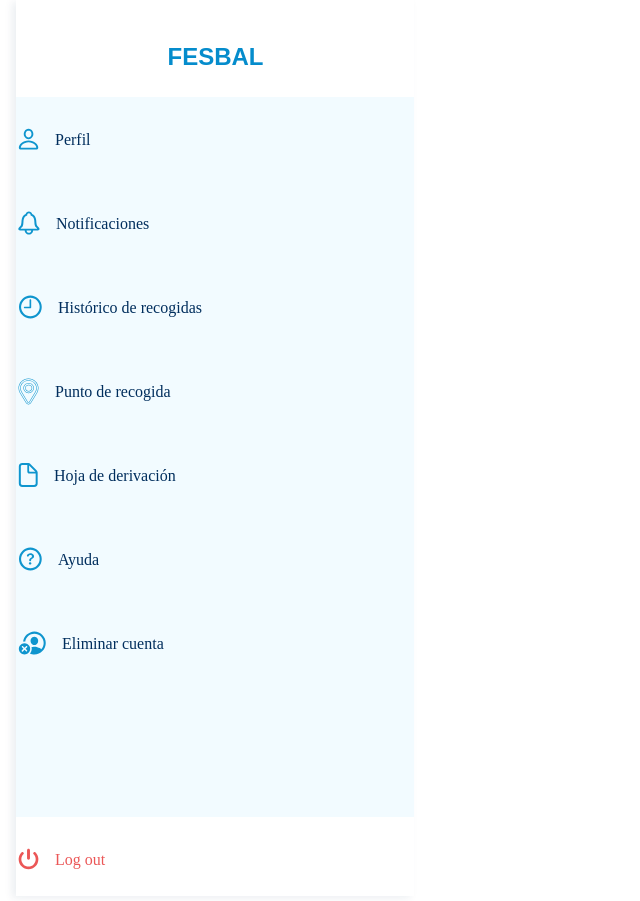
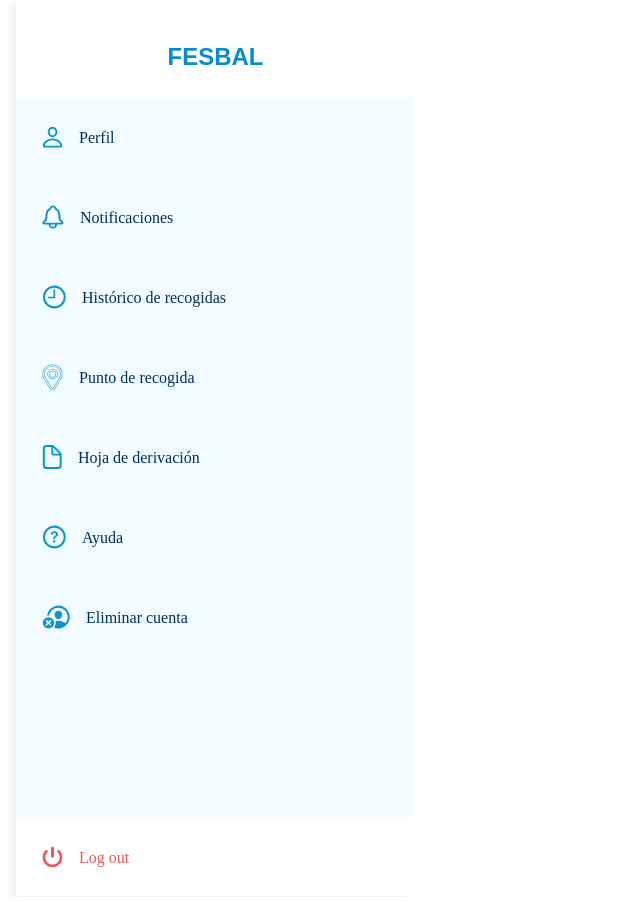
Before and after one commit to TheTributeCommunity/fesbal-frontend, a React (Vite) app: page / in a window 1280 px wide. Shown: the whole page, without its empty margins (0-640 px from the left). Built offline with nearby package versions, Linux system fonts and the light colour scheme.

Commit message:
Fix: Menu options location

```diff
--- a/src/components/MenuLink.scss
+++ b/src/components/MenuLink.scss
@@ -13,7 +13,7 @@
 }
 
 .link_container {
-  padding: 2px;
+  padding-left: 26px;
   display: flex;
   height: 80px;
   align-items:center;
@@ -21,5 +21,4 @@
 .link_container.img {
   height: 100%;
   width: 100%;
-
 }
```
